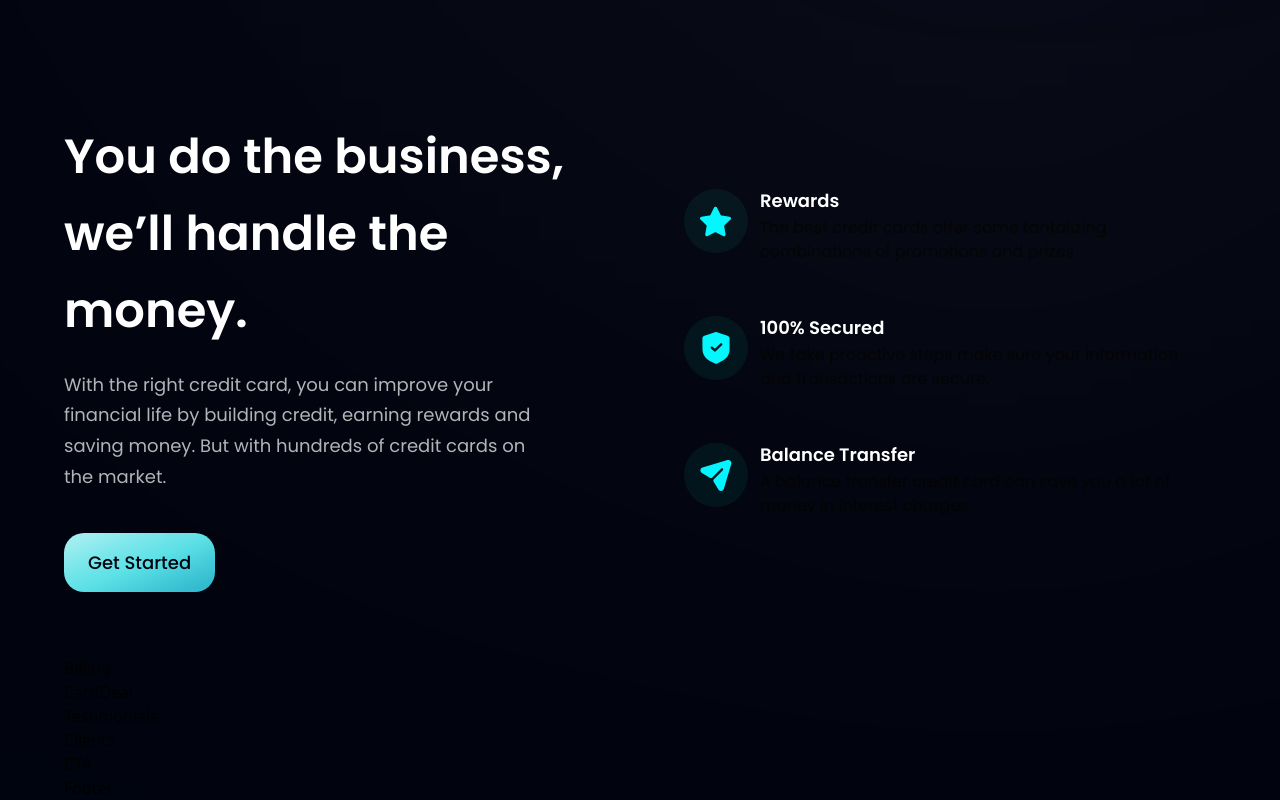
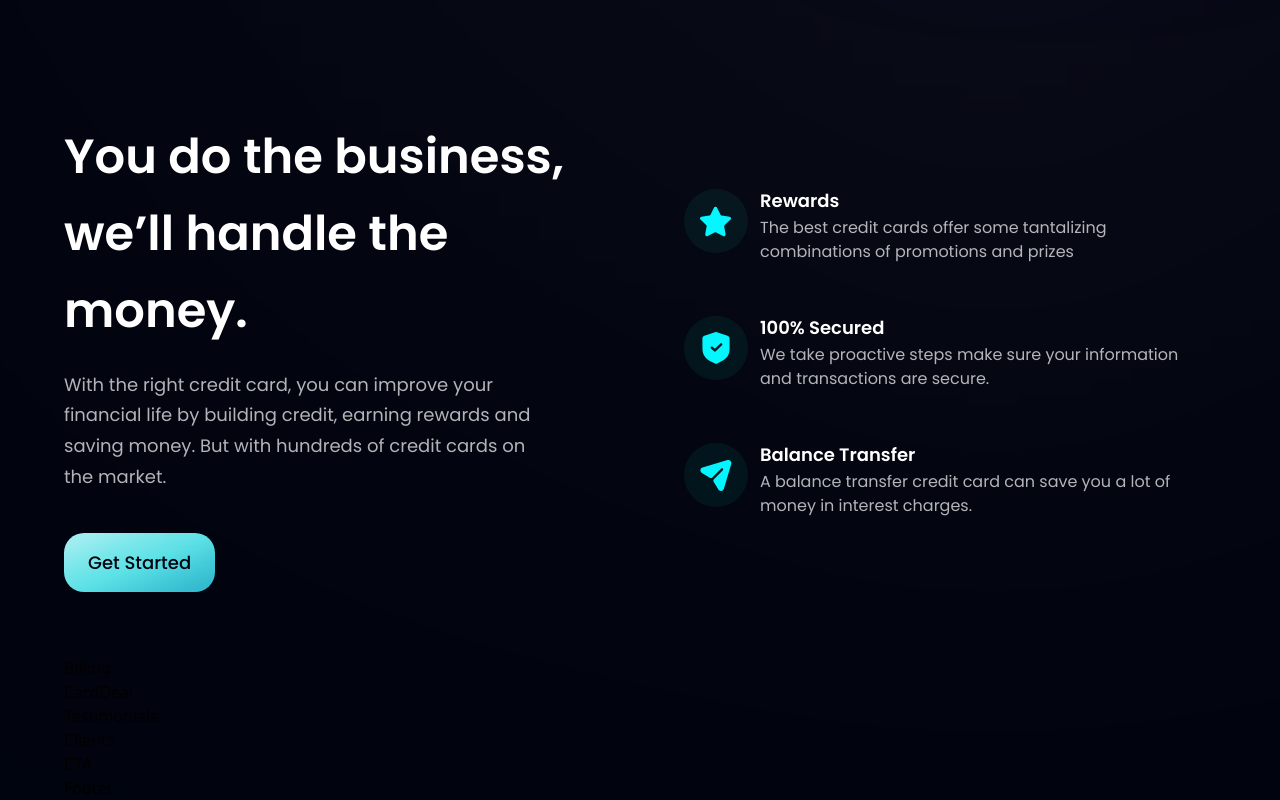
Before and after one commit to icuestiona/bank_modern_app, a React (Vite) app in the folder bank_modern_app/: page / in a window 1280 px wide. Shown: the part 890-1690 px from the top of the page. Built offline with nearby package versions, Linux system fonts and the light colour scheme.

Commit message:
Paragraph classname modified

```diff
--- a/bank_modern_app/src/components/Business.jsx
+++ b/bank_modern_app/src/components/Business.jsx
@@ -14,7 +14,7 @@ const FeatureCard = ({ icon, title, content, index }) => (
       <h4 className="font-poppins font-semibold text-white text-[18px] leading-[23px] mb-1">
         {title}
       </h4>
-      <p className="font-poppins font-normal text-dimwhite text-[16px] leading-[24px] mb-1">
+      <p className="font-poppins font-normal text-dimWhite text-[16px] leading-[24px] mb-1">
         {content}
       </p>
     </div>
```
